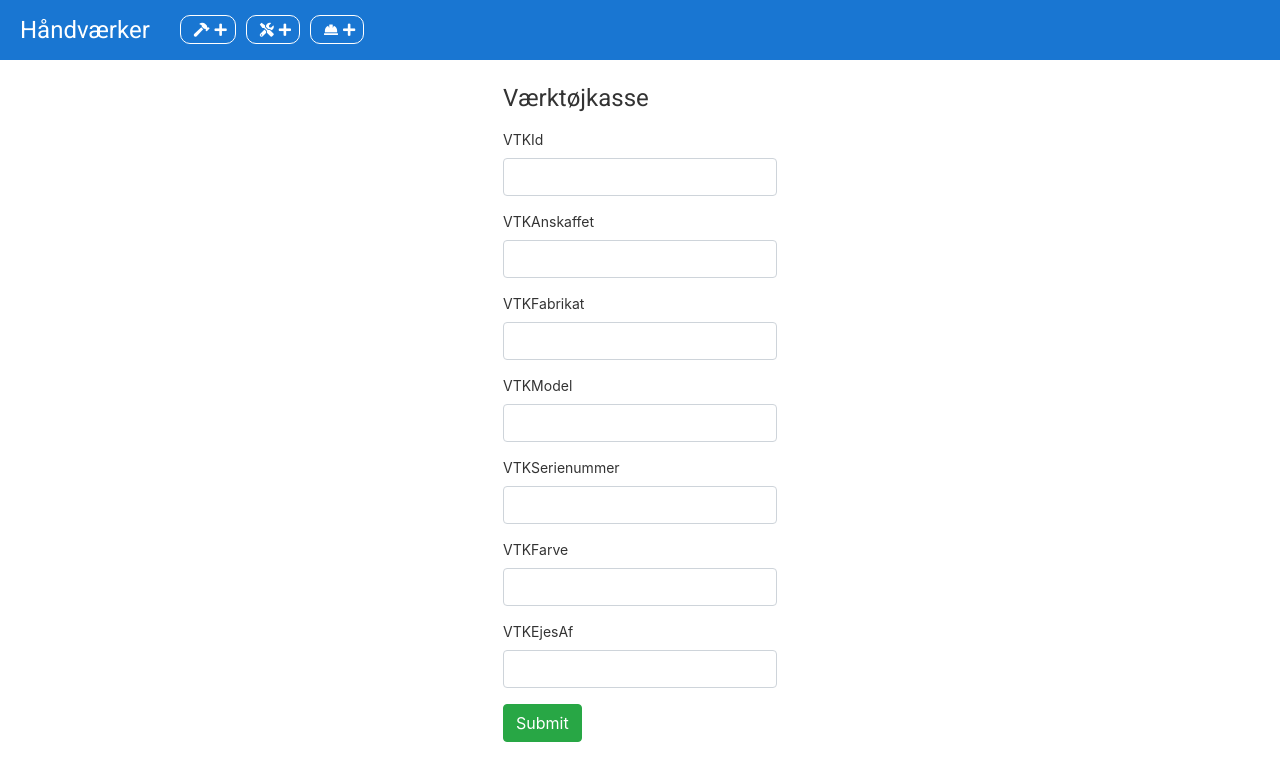
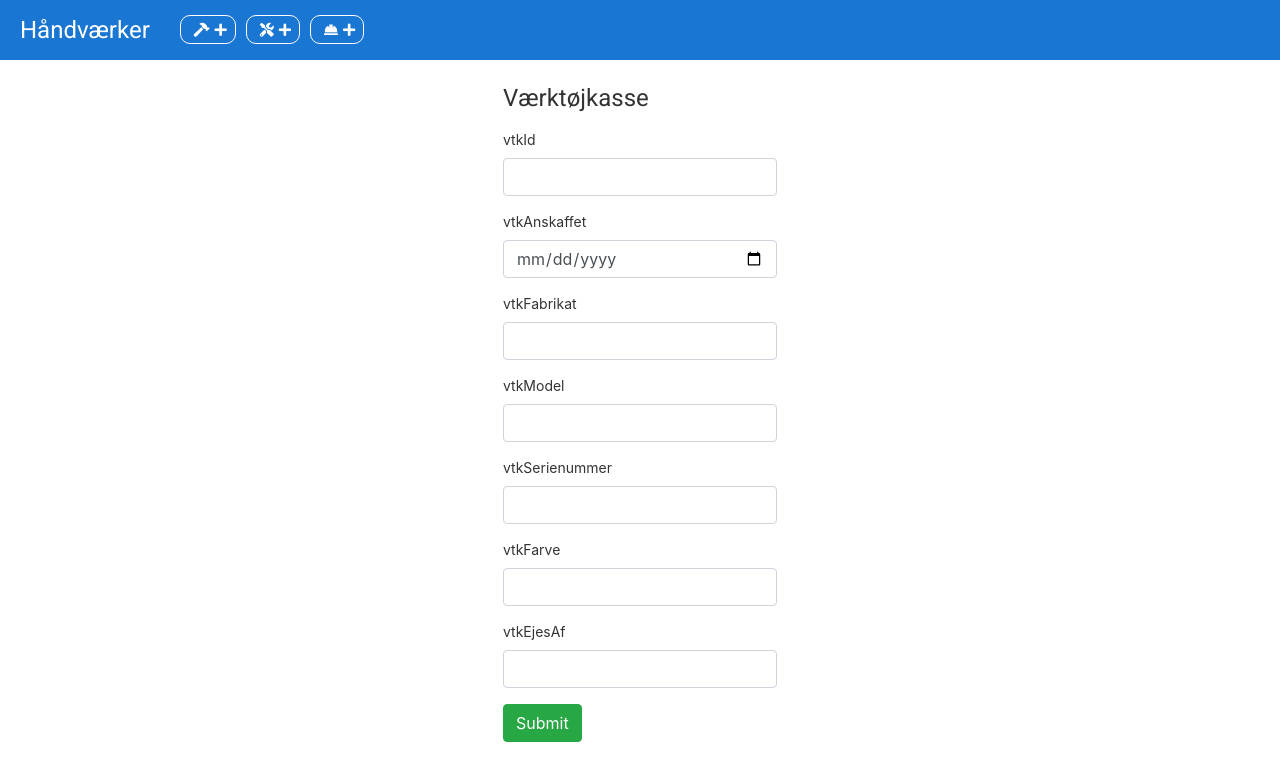
Before and after one commit to JannikLading/Group9ITONK, an Angular app in the folder frontend-delopgaveprojekt/: page /toolbox/create in a window 1280 px wide. Shown: the top 780 px of the page. Built offline with nearby package versions, Linux system fonts and the light colour scheme.

Commit message:
formatting and input field as date

```diff
--- a/frontend-delopgaveprojekt/src/app/create-craftsman/create-craftsman.component.html
+++ b/frontend-delopgaveprojekt/src/app/create-craftsman/create-craftsman.component.html
@@ -5,12 +5,14 @@
 
         <div class="form-group">
             <label for="HaandvaerkerId">HaandvaerkerId</label>
-      <input type="number" class="form-control" id="HaandvaerkerId" [(ngModel)]="model.haandvaerkerId" name="VTKId">
+            <input type="number" class="form-control" id="HaandvaerkerId" [(ngModel)]="model.haandvaerkerId"
+                name="VTKId">
         </div>
 
         <div class="form-group">
             <label for="hvAnsaettelsedato">hvAnsaettelsedato</label>
-      <input type="text" class="form-control" [(ngModel)]="model.hvAnsaettelsedato" name="hvAnsaettelsedato">
+            <input type="date" class="form-control" [(ngModel)]="model.hvAnsaettelsedato" name="hvAnsaettelsedato"
+                required>
         </div>
 
 
--- a/frontend-delopgaveprojekt/src/app/create-craftsman/create-craftsman.component.ts
+++ b/frontend-delopgaveprojekt/src/app/create-craftsman/create-craftsman.component.ts
@@ -31,7 +31,7 @@ export class CreateCraftsmanComponent implements OnInit {
   onSubmit() {
 
     if (this.update) {
-      this.craftsmanService.updateCraftsman(this.model.HaandvaerkerId, this.model).subscribe(res => {
+      this.craftsmanService.updateCraftsman(this.model.haandvaerkerId, this.model).subscribe(res => {
         console.log(res);
       },
         err => console.log(err)
--- a/frontend-delopgaveprojekt/src/app/create-tool/create-tool.component.html
+++ b/frontend-delopgaveprojekt/src/app/create-tool/create-tool.component.html
@@ -4,43 +4,43 @@
   <form (ngSubmit)="onSubmit()">
 
     <div class="form-group">
-      <label for="VTId">VTId</label>
-      <input type="text" class="form-control" id="VTId" [(ngModel)]="model.VTId" name="VTId">
+      <label for="vtId">vtId</label>
+      <input type="text" class="form-control" id="vtId" [(ngModel)]="model.vtId" name="vtId">
     </div>
 
     <div class="form-group">
-      <label for="VTAnskaffet">VTAnskaffet</label>
-      <input type="text" class="form-control" [(ngModel)]="model.VTAnskaffet" name="VTAnskaffet">
+      <label for="vtAnskaffet">vtAnskaffet</label>
+      <input type="date" class="form-control" [(ngModel)]="model.vtAnskaffet" name="vtAnskaffet" required>
     </div>
 
 
     <div class="form-group">
-      <label for="VTFabrikat">VTFabrikat</label>
-      <input type="number" class="form-control" [(ngModel)]="model.VTFabrikat" name="VTFabrikat">
+      <label for="vtFabrikat">vtFabrikat</label>
+      <input type="number" class="form-control" [(ngModel)]="model.vtFabrikat" name="vtFabrikat">
     </div>
 
 
     <div class="form-group">
-      <label for="VTModel">VTModel</label>
-      <input type="text" class="form-control" [(ngModel)]="model.VTModel" name="VTModel">
+      <label for="vtModel">vtModel</label>
+      <input type="text" class="form-control" [(ngModel)]="model.vtModel" name="vtModel">
     </div>
 
 
     <div class="form-group">
-      <label for="VTSerienummer">VTSerienummer</label>
-      <input type="text" class="form-control" [(ngModel)]="model.VTSerienummer" name="VTSerienummer">
+      <label for="vtSerienummer">vtSerienummer</label>
+      <input type="text" class="form-control" [(ngModel)]="model.vtSerienummer" name="vtSerienummer">
     </div>
 
 
     <div class="form-group">
-      <label for="VTType">VTType</label>
-      <input type="text" class="form-control" [(ngModel)]="model.VTType" name="VTType">
+      <label for="vtType">vtType</label>
+      <input type="text" class="form-control" [(ngModel)]="model.vtType" name="vtType">
     </div>
 
 
     <div class="form-group">
       <label for="LiggerIvtk">LiggerIvtk</label>
-      <input type="text" class="form-control" [(ngModel)]="model.LiggerIvtk" name="LiggerIvtk">
+      <input type="text" class="form-control" [(ngModel)]="model.liggerIvtk" name="LiggerIvtk">
     </div>
 
     <!-- <div class="form-group">
--- a/frontend-delopgaveprojekt/src/app/create-tool/create-tool.component.ts
+++ b/frontend-delopgaveprojekt/src/app/create-tool/create-tool.component.ts
@@ -31,7 +31,7 @@ export class CreateToolComponent implements OnInit {
   onSubmit() {
 
     if (this.update) {
-      this.toolService.updateTool(this.model.VTId, this.model).subscribe(res => {
+      this.toolService.updateTool(this.model.vtId, this.model).subscribe(res => {
         console.log(res);
       },
         err => console.log(err)
--- a/frontend-delopgaveprojekt/src/app/create-toolbox/create-toolbox.component.html
+++ b/frontend-delopgaveprojekt/src/app/create-toolbox/create-toolbox.component.html
@@ -4,41 +4,41 @@
     <form (ngSubmit)="onSubmit()">
 
         <div class="form-group">
-            <label for="VTKId">VTKId</label>
-            <input type="text" class="form-control" id="VTKId" [(ngModel)]="model.VTKId" name="VTKId">
+            <label for="vtkId">vtkId</label>
+            <input type="text" class="form-control" id="vtkId" [(ngModel)]="model.vtkId" name="vtkId">
         </div>
 
         <div class="form-group">
-            <label for="VTKAnskaffet">VTKAnskaffet</label>
-            <input type="text" class="form-control" [(ngModel)]="model.VTKAnskaffet" name="VTKAnskaffet">
+            <label for="vtkAnskaffet">vtkAnskaffet</label>
+            <input type="date" class="form-control" [(ngModel)]="model.vtkAnskaffet" name="vtkAnskaffet" required>
         </div>
 
 
         <div class="form-group">
-            <label for="VTKFabrikat">VTKFabrikat</label>
-            <input type="number" class="form-control" [(ngModel)]="model.VTKFabrikat" name="VTKFabrikat">
+            <label for="vtkFabrikat">vtkFabrikat</label>
+            <input type="number" class="form-control" [(ngModel)]="model.vtkFabrikat" name="vtkFabrikat">
         </div>
 
         <div class="form-group">
-            <label for="VTKModel">VTKModel</label>
-            <input type="text" class="form-control" [(ngModel)]="model.VTKModel" name="VTKModel">
+            <label for="vtkModel">vtkModel</label>
+            <input type="text" class="form-control" [(ngModel)]="model.vtkModel" name="vtkModel">
         </div>
 
 
         <div class="form-group">
-            <label for="VTKSerienummer">VTKSerienummer</label>
-            <input type="text" class="form-control" [(ngModel)]="model.VTKSerienummer" name="VTKSerienummer">
+            <label for="vtkSerienummer">vtkSerienummer</label>
+            <input type="text" class="form-control" [(ngModel)]="model.vtkSerienummer" name="vtkSerienummer">
         </div>
 
 
         <div class="form-group">
-            <label for="VTKFarve">VTKFarve</label>
-            <input type="text" class="form-control" [(ngModel)]="model.VTKFarve" name="VTKFarve">
+            <label for="vtkFarve">vtkFarve</label>
+            <input type="text" class="form-control" [(ngModel)]="model.vtkFarve" name="vtkFarve">
         </div>
 
         <div class="form-group">
-            <label for="VTKEjesAf">VTKEjesAf</label>
-            <input type="text" class="form-control" [(ngModel)]="model.VTKEjesAf" name="VTKEjesAf">
+            <label for="vtkEjesAf">vtkEjesAf</label>
+            <input type="text" class="form-control" [(ngModel)]="model.vtkEjesAf" name="vtkEjesAf">
         </div>
 
         <!-- <div class="form-group" *ngFor="let tool of model.Vaerktoej">
--- a/frontend-delopgaveprojekt/src/app/create-toolbox/create-toolbox.component.ts
+++ b/frontend-delopgaveprojekt/src/app/create-toolbox/create-toolbox.component.ts
@@ -30,7 +30,7 @@ export class CreateToolboxComponent implements OnInit {
 
   onSubmit() {
     if (this.update) {
-      this.toolBoxService.updateToolBox(this.model.VTKId, this.model).subscribe(res => {
+      this.toolBoxService.updateToolBox(this.model.vtkId, this.model).subscribe(res => {
         console.log(res);
       },
         err => console.log(err)
--- a/frontend-delopgaveprojekt/src/app/show-items/show-items.component.ts
+++ b/frontend-delopgaveprojekt/src/app/show-items/show-items.component.ts
@@ -12,30 +12,21 @@ import { Craftsman } from "../models/craftsman.model";
   styleUrls: ["./show-items.component.css"]
 })
 export class ShowItemsComponent implements OnInit {
-  tools: Tool[] = [<Tool>{ VTId: 1 }, <Tool>{ VTId: 2 }, <Tool>{ VTId: 3 }];
-  toolboxes: ToolBox[] = [
-    <ToolBox>{ VTKId: 1 },
-    <ToolBox>{ VTKId: 2 },
-    <ToolBox>{ VTKId: 3 }
-  ];
-  craftsmen: Craftsman[] = [
-    <Craftsman>{ HaandvaerkerId: 1 },
-    <Craftsman>{ HaandvaerkerId: 2 },
-    <Craftsman>{ HaandvaerkerId: 3 }
-  ];
+  tools: Tool[];
+  toolboxes: ToolBox[];
+  craftsmen: Craftsman[];
 
   constructor(
     private toolService: ToolService,
     private toolboxService: ToolBoxService,
     private craftsmanService: CraftsmanService
-  ) {}
+  ) { }
 
   ngOnInit(): void {
-    this.toolService.getTools().subscribe(res => (this.tools = res));
-    this.toolboxService.getToolBoxes().subscribe(res => (this.toolboxes = res));
+    this.toolService.getTools().subscribe(res => this.tools = res);
+    this.toolboxService.getToolBoxes().subscribe(res => this.toolboxes = res);
     this.craftsmanService.getCraftsmen().subscribe(res => {
       this.craftsmen = res;
-      console.log(this.craftsmen);
     });
   }
 }
```
Lines whose indentation alone changed are shown as unchanged.
